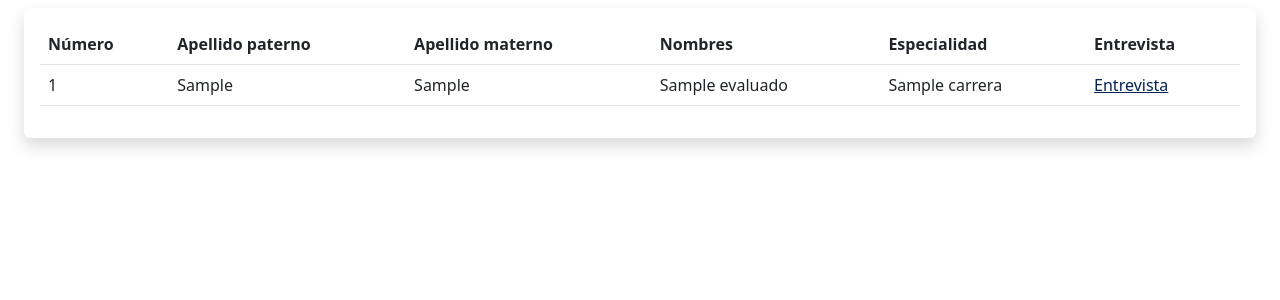
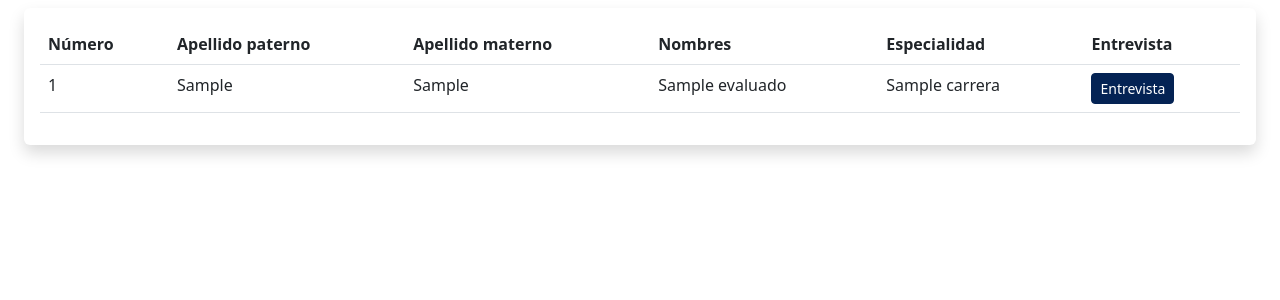
Before and after one commit to DIAD-PUCP/entrevistas-bachillerato, a FastAPI app: template templates/listado-a-calificar.tpl.html in a window 1280 px wide. Shown: the part 56-356 px from the top of the page. Run offline with FastAPI, Linux system fonts and the light colour scheme; the template is opened without the code that fills it: most values are stand-ins (such as "Sample title", 1, 10 or a date in 2020); some libraries are stand-ins or nearby versions.

Commit message:
Link de entrevista es ahora un botón

```diff
--- a/templates/listado-a-calificar.tpl.html
+++ b/templates/listado-a-calificar.tpl.html
@@ -21,7 +21,7 @@
                 <td>{{evaluado.apellido_materno}}</td>
                 <td>{{evaluado.nombres}}</td>
                 <td>{{evaluado.carrera}}</td>
-                <td><a href="/ficha/{{ficha.id}}/calificar">Entrevista</a></td>
+                <td><a class="btn btn-sm btn-primary" href="/ficha/{{ficha.id}}/calificar">Entrevista</a></td>
             </tr>
             {% else %}
             <tr><td colspan="6" class="text-center"> No hay nada por calificar</td></tr>
```
